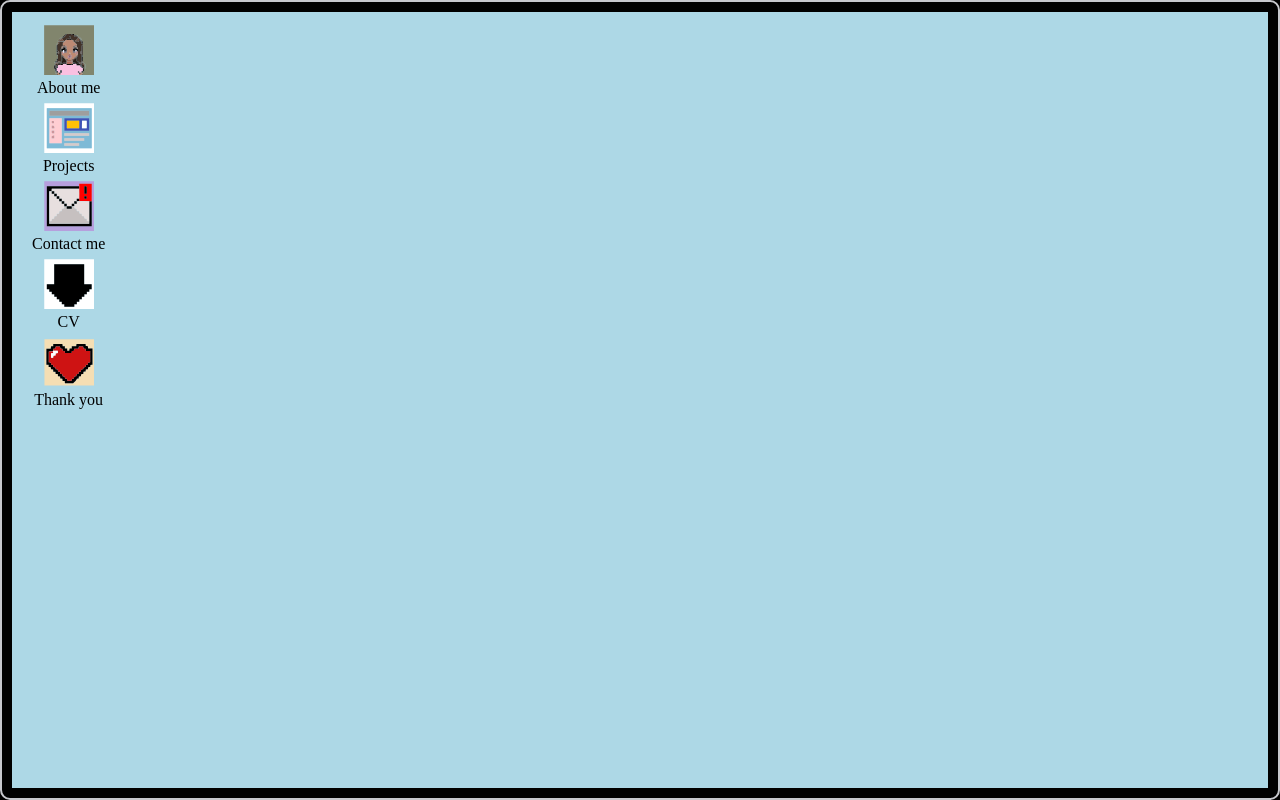
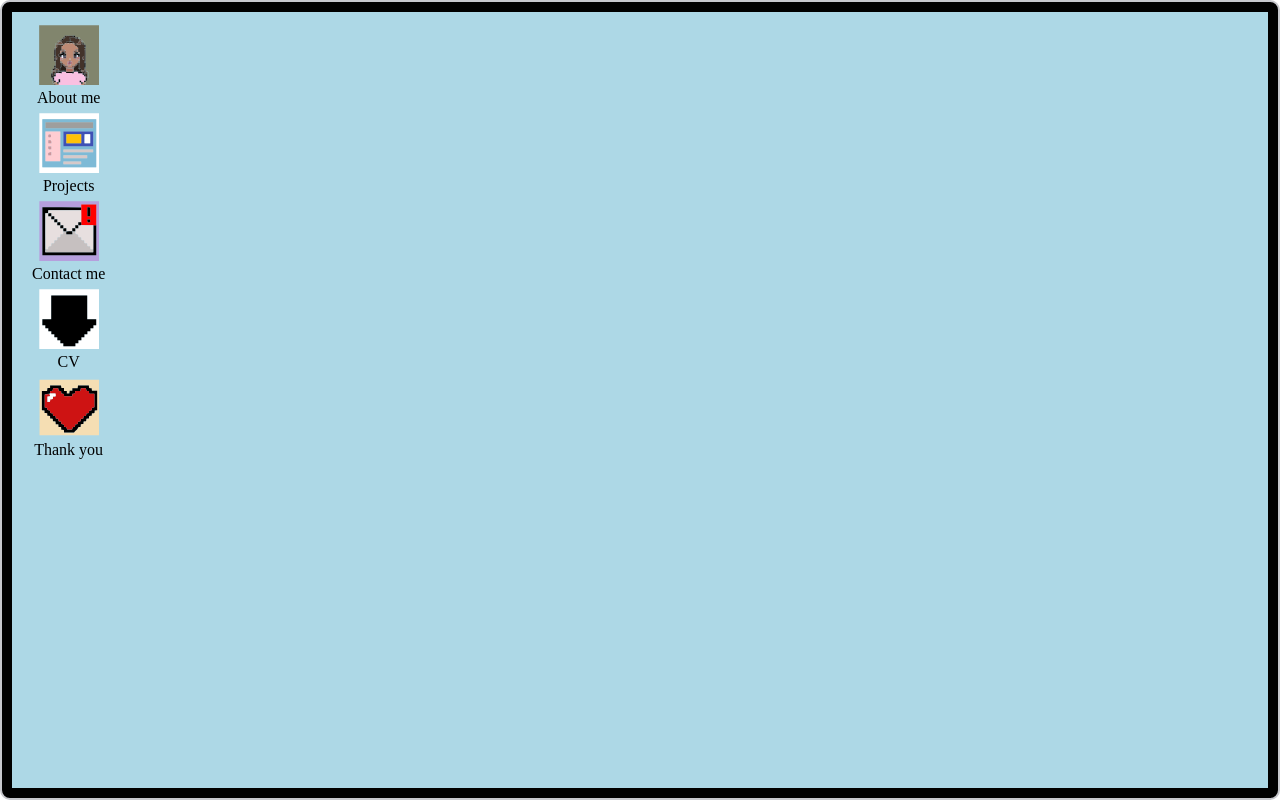
Before and after one commit to cathydev/Web-OS-System, a Next.js app: page / in a window 1280 px wide. Both pictures are taken after a click on the button "LOGIN". Built offline with nearby package versions, Linux system fonts and the light colour scheme.

Commit message:
Making icons bigger and removing layout temporary

```diff
--- a/src/components/Screen/Screen.js
+++ b/src/components/Screen/Screen.js
@@ -40,8 +40,8 @@ const Computer = () => {
                                     <Image
                                         src={portrait}
                                         alt="My custom SVG"
-                                        width={50}
-                                        height={50}
+                                        width={60}
+                                        height={60}
                                         onClick={() => toggleComponent('about')}
                                     />
                                 </Tooltip>
@@ -52,8 +52,8 @@ const Computer = () => {
                                     <Image
                                         src={projects}
                                         alt="projects illustration"
-                                        width={50}
-                                        height={50}
+                                        width={60}
+                                        height={60}
                                         onClick={() => toggleComponent('projects')}
                                     />
                                 </Tooltip>
@@ -64,8 +64,8 @@ const Computer = () => {
                                 <Image
                                         src={email}
                                         alt="email illustration"
-                                        width={50}
-                                        height={50}
+                                        width={60}
+                                        height={60}
                                     />
                                 </Tooltip>
                                 <div>Contact me</div>
@@ -75,8 +75,8 @@ const Computer = () => {
                                     <Image
                                         src={download}
                                         alt="download icon"
-                                        width={50}
-                                        height={50}
+                                        width={60}
+                                        height={60}
                                         onClick={onButtonClick}
                                     />
                                 </Tooltip>
@@ -87,8 +87,8 @@ const Computer = () => {
                                     <Image
                                         src={heart}
                                         alt="a heart"
-                                        width={50}
-                                        height={50}
+                                        width={60}
+                                        height={60}
                                     />
                                 </Tooltip>
                                 <div>Thank you</div>
--- a/src/pages/Home.jsx
+++ b/src/pages/Home.jsx
@@ -22,7 +22,7 @@ const Home = () => {
   };
 
   return (
-    <Layout>
+    <>
       {loading ? (
         <Box sx={{ background: "lightblue", width: "100%", height: "100VH", display: "flex", alignItems: "center", justifyContent: "center"}}>
           <CircularProgress />
@@ -32,7 +32,7 @@ const Home = () => {
       ) : (
         <Login mount={handleToggleMount} />
       )}
-    </Layout>
+    </>
   );
 };
 
```
